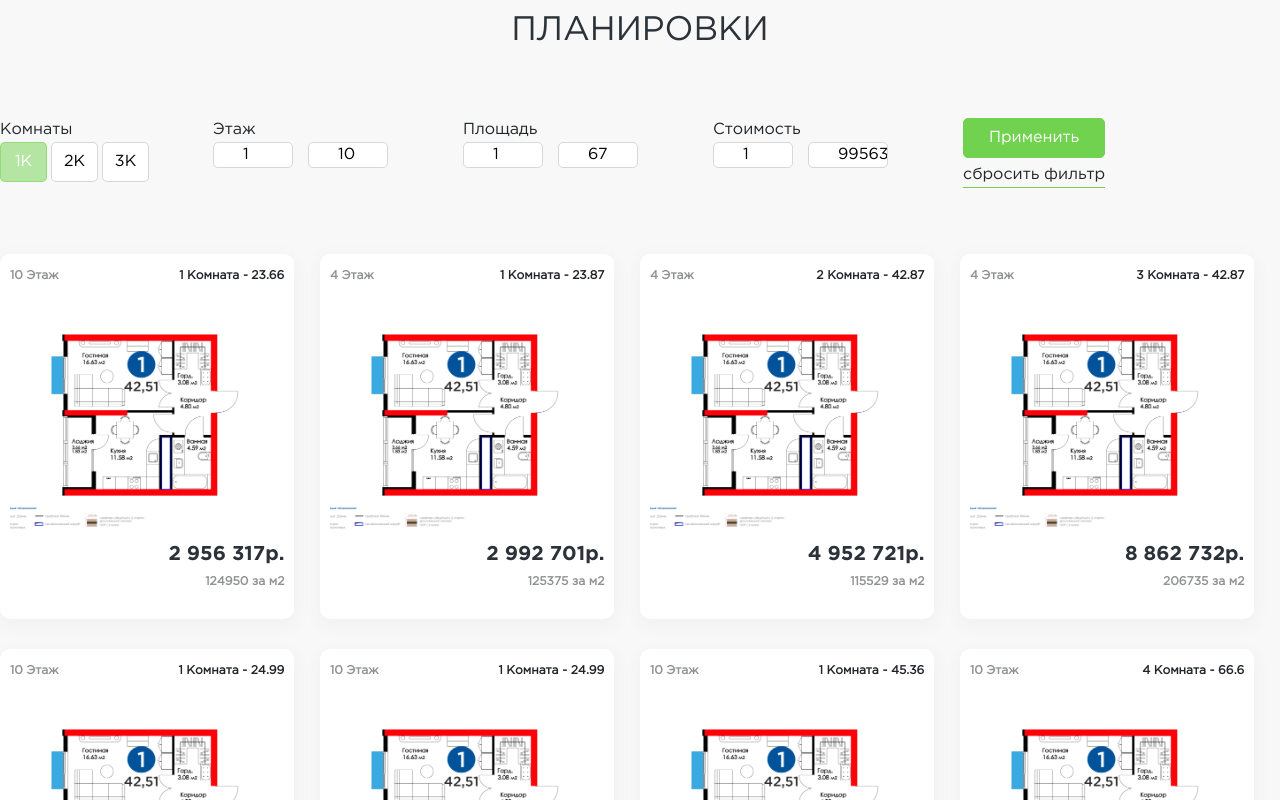
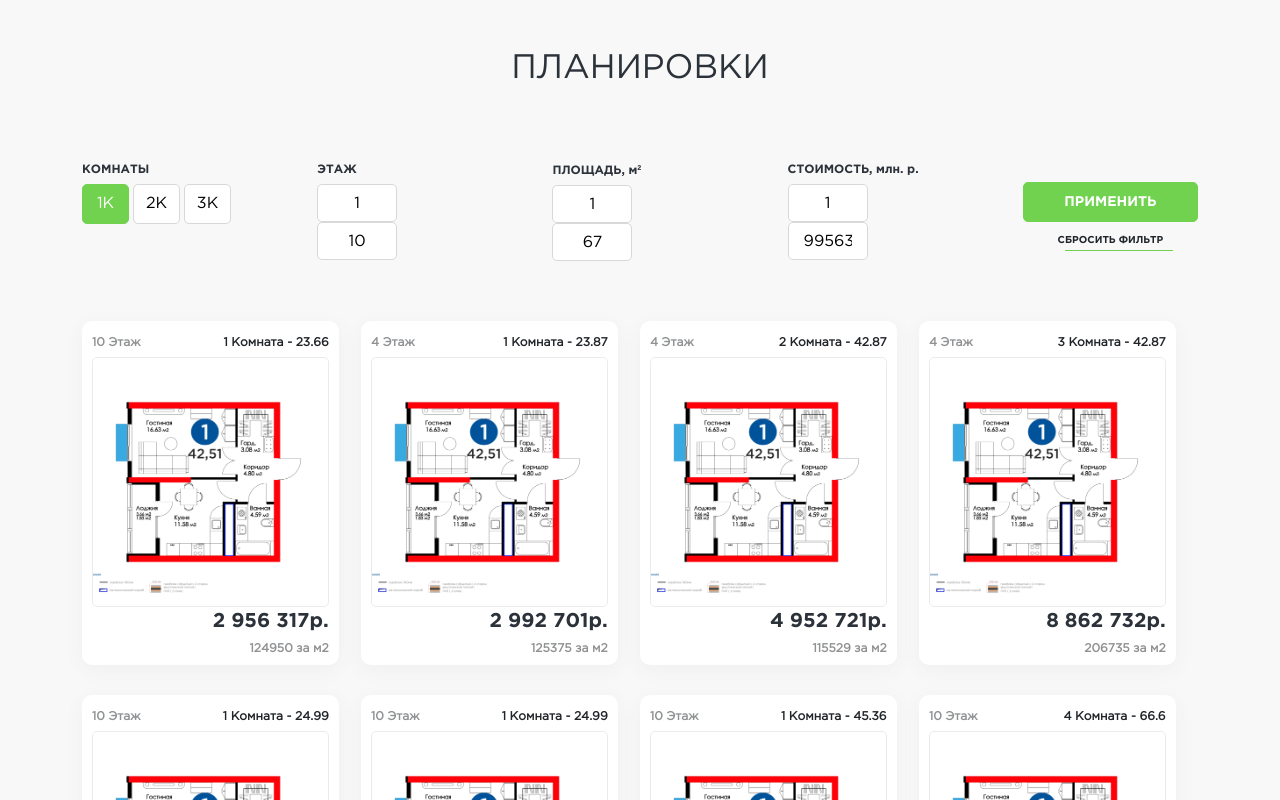
Before and after one commit to keysman59/layouts-app, a Vue app: page / in a window 1280 px wide. Shown: the top 800 px of the page. Built offline with nearby package versions, Linux system fonts and the light colour scheme.

Commit message:
working on menu filter styles

```diff
--- a/public/css/style.css
+++ b/public/css/style.css
@@ -8,10 +8,19 @@ body {
     font-family: "GothamPro", sans-serif !important;
 }
 
+#app {
+    padding-top: 38px;
+}
+
 .active {
-	background: rgba(112, 210, 78, 0.5) !important;
-	border: 1px solid rgba(112, 210, 78, 0.5) !important;
+	background: #70D24E !important;
+	border: 1px solid #70D24E !important;
 	color: white;
+    transition: background-color .3s;
+}
+
+.filter-menu__buttons-room .active {
+    background: #61BD42;
 }
 
 @font-face {
--- a/src/App.vue
+++ b/src/App.vue
@@ -1,7 +1,11 @@
 <template>
   <div id="app">
-    <h2 class="app-name__caption">Планировки</h2>
-    <Main />
+    <div class="container">
+      <div class="row">
+        <h2 class="app-name__caption">Планировки</h2>
+      </div>
+      <Main />
+    </div>
   </div>
 </template>
 
--- a/src/components/FilterMenu.vue
+++ b/src/components/FilterMenu.vue
@@ -1,24 +1,24 @@
 <template>
     <div class="filter-menu">
         <div class="filter-menu__block">
-            <div class="filter-menu__caption">Комнаты</div>
+            <div class="filter-menu__caption">КОМНАТЫ</div>
             <!-- <button class="filter-menu__buttons-room" @click="filterRooms('all')">S</button> -->
             <button class="filter-menu__buttons-room" @click="filterRooms(1)" :class="{ active: arrRooms.includes(1) }">1K</button>
             <button class="filter-menu__buttons-room" @click="filterRooms(2)" :class="{ active: arrRooms.includes(2) }">2K</button>
             <button class="filter-menu__buttons-room" @click="filterRooms(3)" :class="{ active: arrRooms.includes(3) }">3K</button>
         </div>
         <div class="filter-menu__block">
-            <div class="filter-menu__caption">Этаж</div>
+            <div class="filter-menu__caption">ЭТАЖ</div>
             <input class="filter-menu__input" type="text" v-model="floorMin" placeholder="1">
             <input class="filter-menu__input" type="text" v-model="floorMax" placeholder="99">
         </div>
         <div class="filter-menu__block">
-            <div class="filter-menu__caption">Площадь</div>
+            <div class="filter-menu__caption">ПЛОЩАДЬ, м<span class="filter-menu__m2">&#178;</span></div>
             <input class="filter-menu__input" type="text" v-model="squareMin" placeholder="5">
             <input class="filter-menu__input" type="text" v-model="squareMax" placeholder="99">
         </div>
         <div class="filter-menu__block">
-            <div class="filter-menu__caption">Стоимость</div>
+            <div class="filter-menu__caption">СТОИМОСТЬ, млн. р.</div>
             <input class="filter-menu__input" type="text" v-model="costMin" placeholder="9">
             <input class="filter-menu__input" type="text" v-model="costMax" placeholder="99">
         </div>
@@ -89,12 +89,15 @@ export default {
 
     &__block {
         margin-right: 60px;
+        width: 100%;
     }
 
     &__btn-block {
         display: flex;
         flex-direction: column;
         border-radius: 5px;
+        width: 100%;
+        padding-top: 26px;
     }
 
     &__buttons-room {
@@ -110,28 +113,71 @@ export default {
         background: #FFFFFF;
         border: 1px solid #70D24E;
         border-radius: 5px;
-        margin-right: 4px;
         width: 100%;
-        max-width: 201px;
         height: 40px;
         background: #70D24E;
         color: #fff;
         margin-bottom: 5px;
+        font-family: "GothamPro-bold", sans-serif !important;
+        text-transform: uppercase;
+        font-size: 14px;
+        line-height: 28px;
+        transition: background-color .3s;
+        &:hover {
+            background: #61BD42;
+        }
     }
 
     &__button-filter {
         cursor: pointer;
-        border-bottom: 1px solid #70D24E;
+        text-align: center;
+        position: relative;
+        font-family: "GothamPro-bold", sans-serif !important;
+        font-size: 10px;
+        line-height: 28px;
+        text-transform: uppercase;
+
+        &::after {
+            content: '';
+            position: absolute;
+            height: 1px;
+            width: 108px;
+            bottom: 4px;
+            left: 24%;
+            background: #70D24E;
+        }
+    }
+
+    &__caption {
+        font-family: "GothamPro-bold", sans-serif !important;
+        font-style: normal;
+        font-weight: bold;
+        font-size: 12px;
+        line-height: 28px;
+        color: #2C323A;
+    }
+
+    &__m2 {
+        font-family: sans-serif !important;
+        font-style: normal;
+        font-weight: bold;
+        font-size: 12px;
+        line-height: 28px;
+        color: #2C323A;
     }
 
 
     &__input {
-        padding-left: 29px;
+        padding-left: 15px;
+        padding-right: 15px;
         background: #FFFFFF;
         border: 1px solid #D8D8D8;
         border-radius: 5px;
         width: 80px;
         margin-right: 15px;
+        padding-top: 7px;
+        padding-bottom: 5px;
+        text-align: center;
     }
 }
 
--- a/src/components/Main.vue
+++ b/src/components/Main.vue
@@ -29,13 +29,5 @@ export default {
 
 <style scoped lang="scss">
 
-.main {
-    display: flex;
-    flex-direction: column;
-    width: 1300px;
-    max-width: 100%;
-    margin-right: auto;
-    margin-left: auto;
-}
 
 </style>
--- a/src/components/RoomItem.vue
+++ b/src/components/RoomItem.vue
@@ -68,11 +68,15 @@ export default {
     max-width: 23%;
     margin-right: 2.0%;
     width: 100%;
-    height: 365px;
+    height: 344px;
     padding: 8px 10px 10px 10px;
     background: #FFFFFF;
     margin-bottom: 30px;
     overflow: hidden;
+
+    &:hover {
+        box-shadow: 0px 5px 20px rgba(86, 86, 86, 0.25);
+    }
 
     &:last-child {
         margin-right: 0;
@@ -106,6 +110,8 @@ export default {
     &__wrp-img {
         width: 100%;
         height: 250px;
+        border: 1px solid #EBEBEB;
+        border-radius: 5px;
         transition: height .3s ease;
     }
 
@@ -130,6 +136,10 @@ export default {
         outline: none;
         width: 100%;
         border-radius: 5px;
+        transition: background-color .3s;
+        &:hover {
+            background: #61BD42;
+        }
     }
 }
 
```
